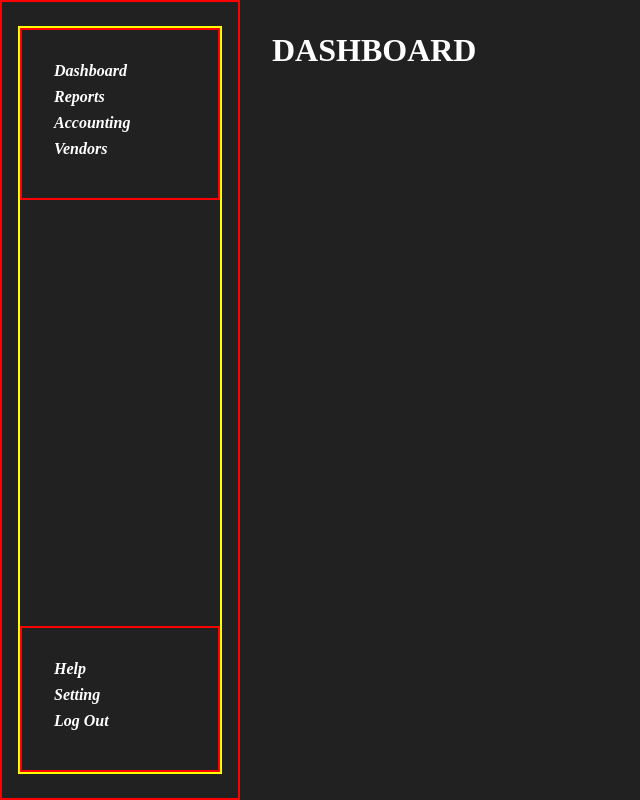
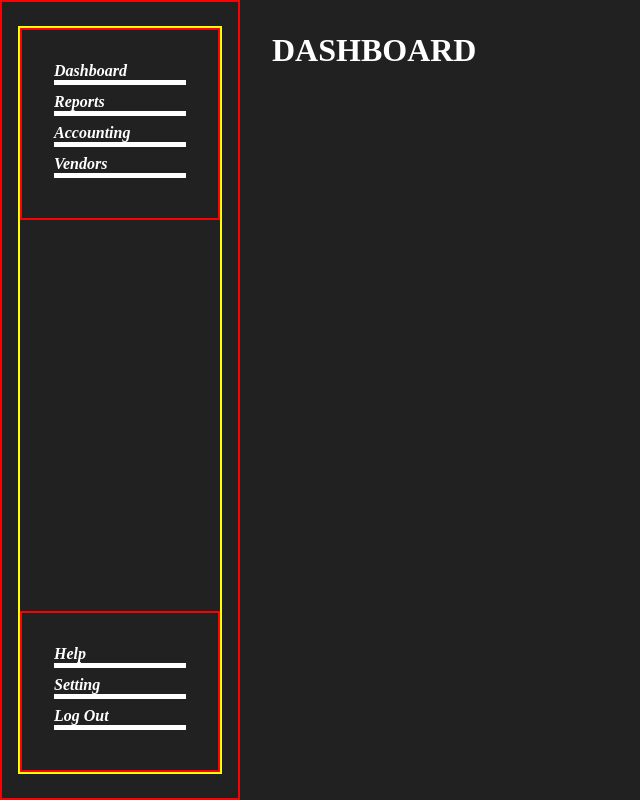
Before and after one commit to Correa95/Accounting-Software, a React app in the folder frontend/: page / in a window 1280 px wide. Shown: the whole page, without its empty margins (0-640 px from the left). Built offline with nearby package versions, Linux system fonts and the light colour scheme; the HTML template or start-up script is replaced by a standard one.

Commit message:
styling the navivation

```diff
--- a/frontend/src/components/NavBar.css
+++ b/frontend/src/components/NavBar.css
@@ -21,5 +21,6 @@ li {
   font-style: italic;
   list-style: none;
   margin-bottom: 8px;
+  border-bottom: 5px solid #fff;
   cursor: pointer;
 }
```
